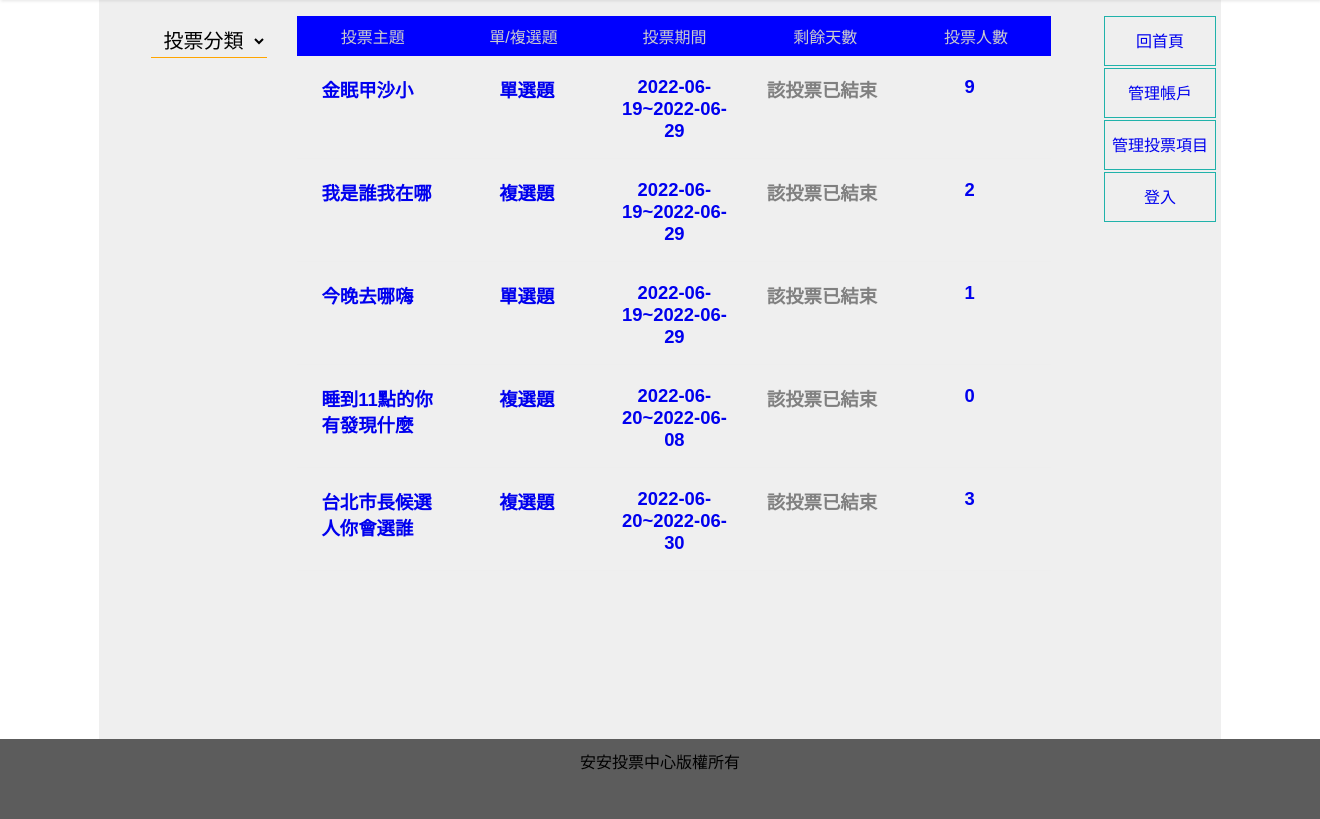
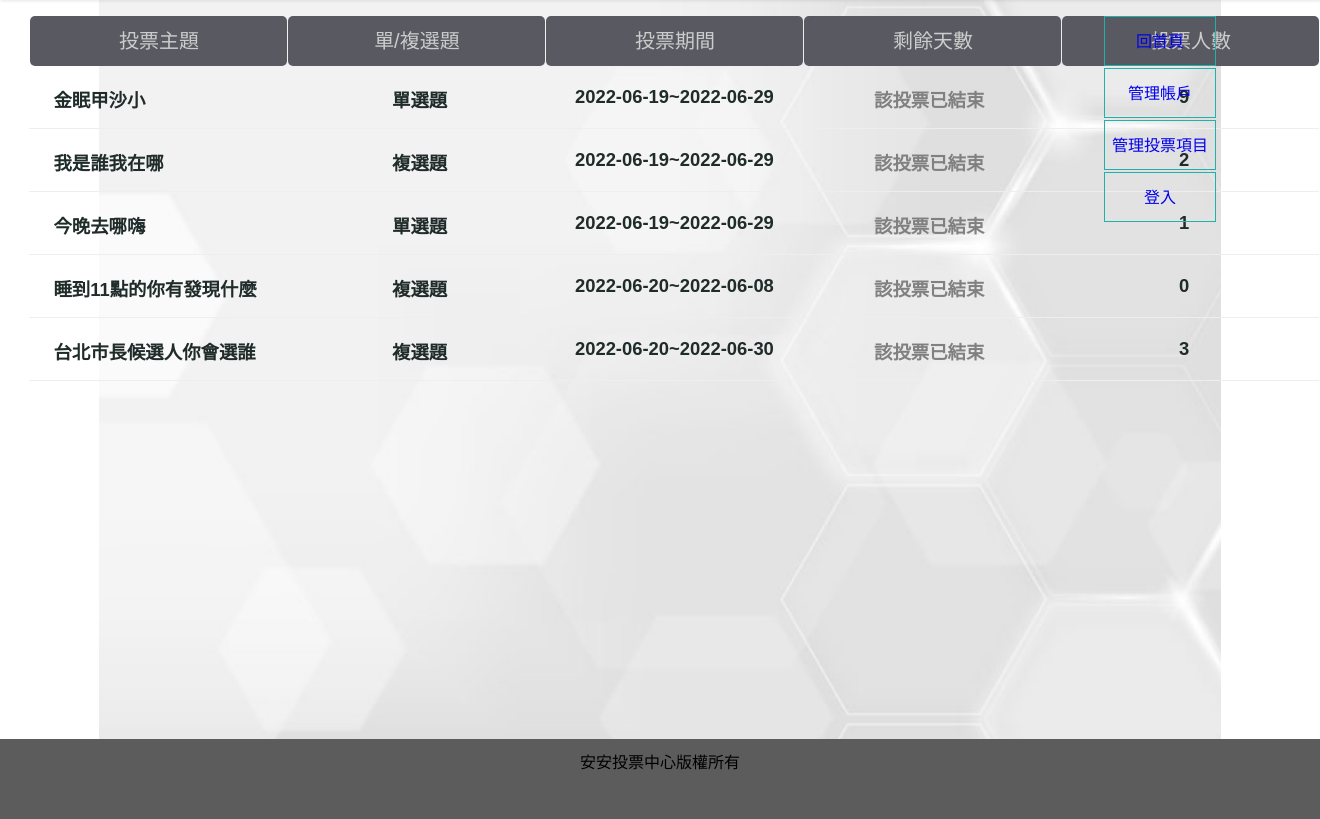
Before and after one commit to POPOB2/vote, a PHP site: page / in a window 1320 px wide. Shown: the part 150-969 px from the top of the page. Run offline with PHP 8.4, Linux system fonts and the light colour scheme; data comes from the database, SQL or seed files in the repository.

Commit message:
前台頁面CSS設定

```diff
--- a/css/front.css
+++ b/css/front.css
@@ -1,34 +1,54 @@
 /* 前台頁面的CSS設定 */
-
+.main{
+    background-image:url(../upload/IN.jpg);
+    background-position: center;
+    background-repeat: no-repeat;
+    background-size: cover;
+}
 
 #container{
     /* 前台的最小的container高度 */
-    min-height: calc( 100vh - 300px - 3rem ); /* 最小高度為100vh減basic.css內#container提供的hight100px與footer的height:3rem */
+    /* 最小高度為100vh減basic.css內#container提供的hight100px與footer的height:3rem */
+    min-height: calc( 100vh - 300px - 3rem );
+
 }
 ul{
     margin: 1rem 0 1rem 6rem;
 }
 #header .slider{
+    background-image:url(../upload/B.jpg);
     background-repeat: no-repeat;
     background-position: center;
     background-size: cover;
 }
 
 
+
 .list-header{
     display: flex;
+    width: 1290px;
     justify-content: space-evenly;
     text-align: center;
-
+    height: 50px;
+    line-height: 35px;
 }
+/* 投票主題的項目 */
 .list a{
     text-decoration: none;
+    color: rgb(32, 44, 42);
+}
+/* 其他選項的項目 */
+.text-center{
+    color: rgb(32, 44, 42);
 }
 .list-header div{
     width: calc(100% / 5);
     padding: 0.5rem 1rem;
-    background: blue;
+    background: rgb(89, 89, 98);
     color: #ccc;
+    margin-left: 1px;
+    font-size: 20px;
+    border-radius: 5px;
 }
 .list-header div a{
     color: #ccc;
```
